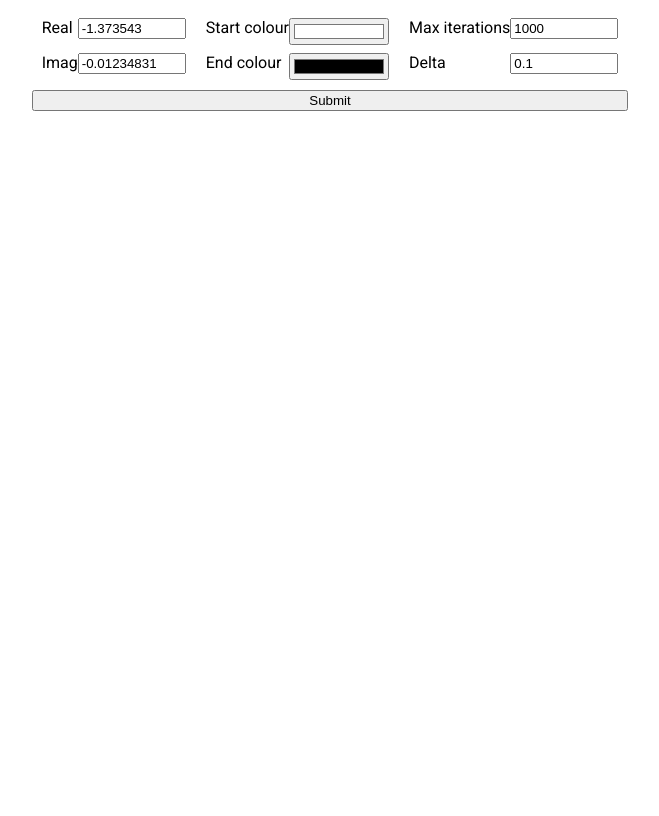
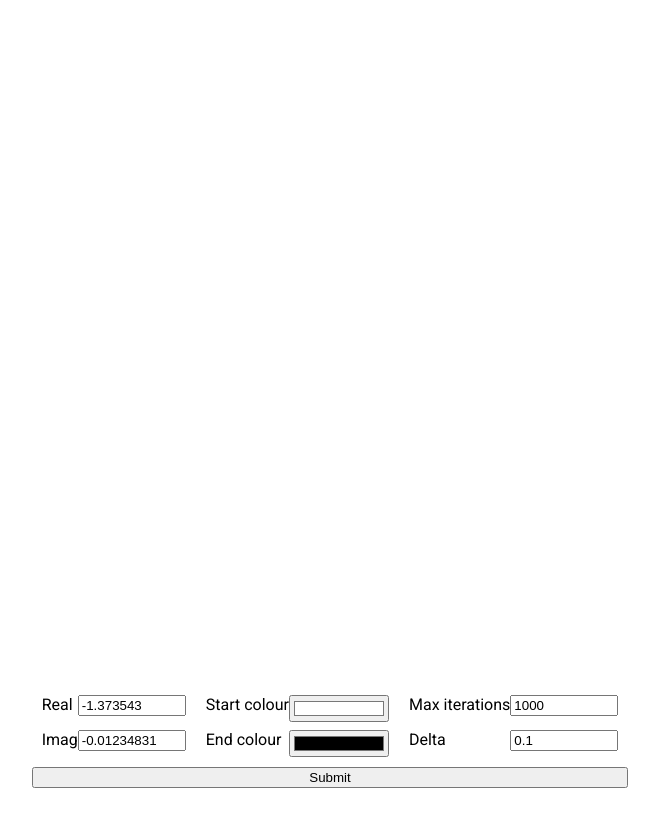
Before and after one commit to FreddyWordingham/FullStackSoftwareEngineering, a FastAPI app: page / in a window 1280 px wide. Shown: the whole page, without its empty margins (310-969 px from the left). Run offline with FastAPI, Linux system fonts and the light colour scheme.

Commit message:
Tweaked placement

```diff
--- a/le/2_backend/static/style.css
+++ b/le/2_backend/static/style.css
@@ -6,7 +6,7 @@ body {
 .flex-container {
     display: flex;
     justify-content: center; /* align horizontally */
-    align-items: bottom; /* align vertically */
+    align-items: end; /* align vertically */
     height: 100vh;
 }
 
--- a/le/2_backend/templates/index.html
+++ b/le/2_backend/templates/index.html
@@ -1,6 +1,6 @@
 {% extends "base.html" %} {% block content %}
 
-<div>
+<div style="margin-bottom: 20px">
     <div style="display: flex">
         <div style="margin: 10px">{% include "components/position.html" %}</div>
         <div style="margin: 10px">{% include "components/colour.html" %}</div>
```
